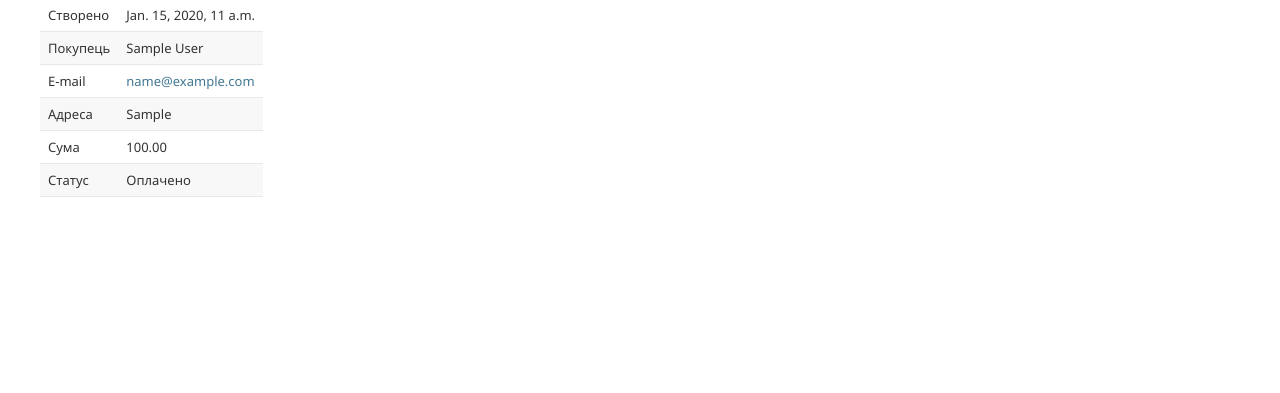
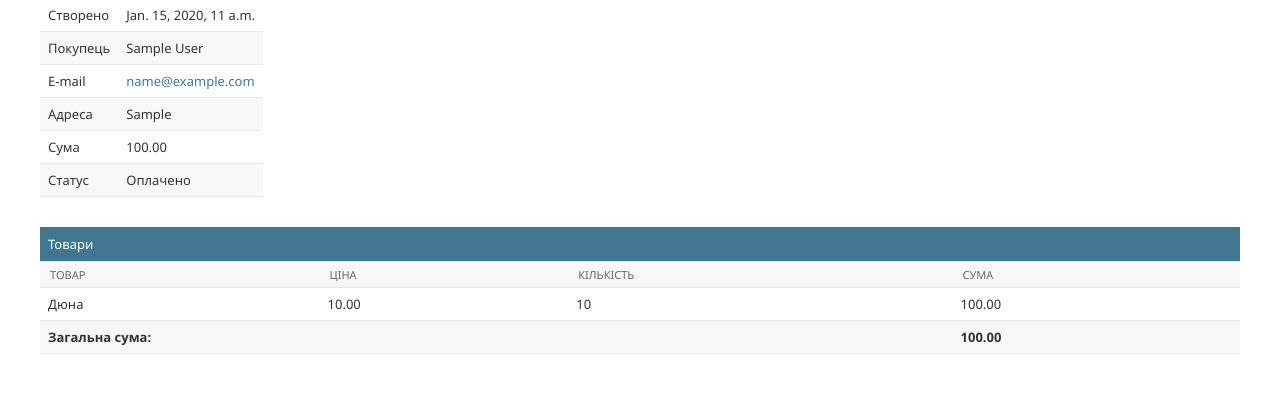
Before and after one commit to dvss-dvss/django-web-store, a Django app: page /orders/admin/order/1/ in a window 1280 px wide. Shown: the part 160-553 px from the top of the page. Run offline with Django 5.2, Linux system fonts and the light colour scheme; a user stored in the database is signed in; data comes from the database, SQL or seed files in the repository; tables that the repository leaves empty hold one stand-in row (values such as "Sample post").

Commit message:
Add product details section to order detail view in admin; display item name, price, quantity, and total cost

```diff
--- a/orders/templates/admin/orders/order/detail.html
+++ b/orders/templates/admin/orders/order/detail.html
@@ -45,4 +45,32 @@
       </tr>
     </table>
   </div>
+
+  <div class="module">
+    <h2>Товари</h2>
+    <table style="width: 100%;">
+      <thead>
+        <tr>
+          <th>Товар</th>
+          <th>Ціна</th>
+          <th>Кількість</th>
+          <th>Сума</th>
+        </tr>
+      </thead>
+      <tbody>
+        {% for item in order.items.all %}
+          <tr>
+            <td>{{ item.product.name }}</td>
+            <td>{{ item.price }}</td>
+            <td>{{ item.quantity }}</td>
+            <td>{{ item.get_cost }}</td>
+          </tr>
+        {% endfor %}
+        <tr>
+          <td colspan="3"><b>Загальна сума:</b></td>
+          <td><b>{{ order.get_total_cost }}</b></td>
+        </tr>
+      </tbody>
+    </table>
+  </div>
 {% endblock content %}
```
